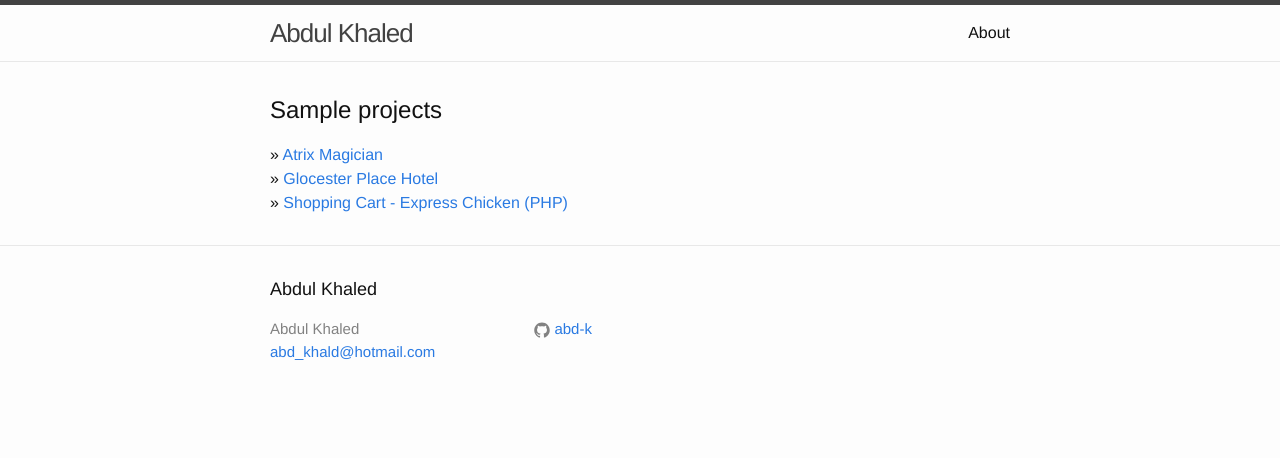
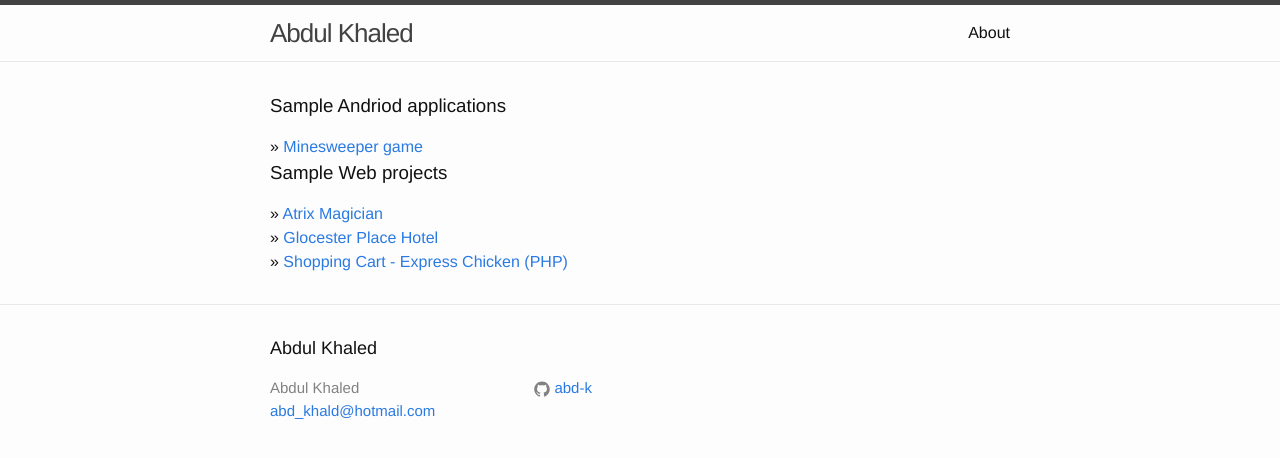
Before and after one commit to Abd-K/Abd-K.github.io, a Jekyll site: the page built from index.html, in a window 1280 px wide. Shown: the top 458 px of the page. Built offline with Jekyll 4.4.1, drawn with Linux system fonts in a browser that asks for light colours.

Commit message:
added andriod url to list

```diff
--- a/_layouts/default.html
+++ b/_layouts/default.html
@@ -9,7 +9,10 @@
 
     <div class="page-content">
       <div class="wrapper">
-        <H2> Sample projects </H2>
+      	<H3> Sample Andriod applications </H3>
+          » <a href="https://github.com/Abd-K/andriod-apps/tree/master/Minesweeper_v2/Minesweeper"> Minesweeper game</a> <br>
+
+        <H3> Sample Web projects </H3>
           » <a href="Atrix_magician/index.html"> Atrix Magician</a> <br>
           » <a href="hotel/index.html">Glocester Place Hotel</a><br>
           » <a href="https://github.com/Abd-K/Abd-K.github.io/tree/master/shopping_cart_express_chicken"> Shopping Cart - Express Chicken (PHP) </a><br>
```
